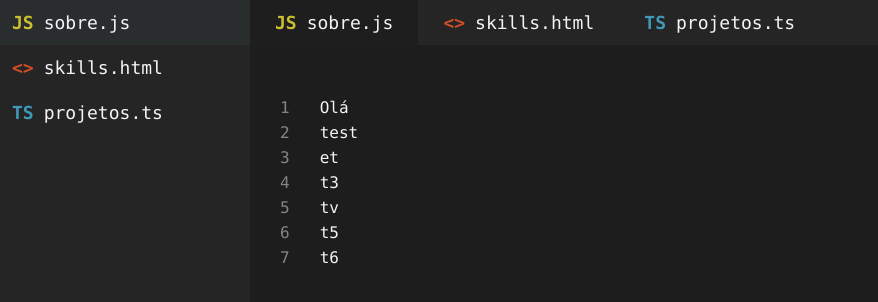
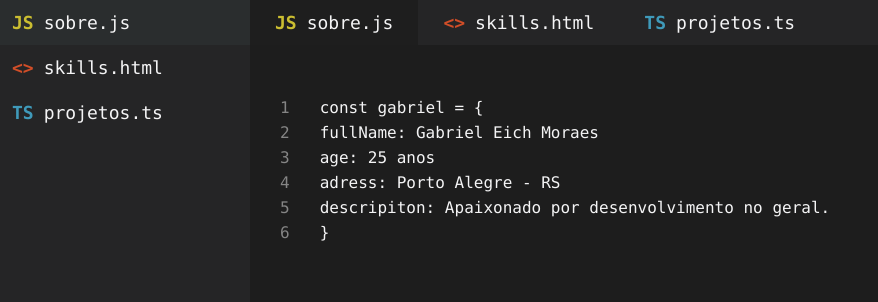
Before and after one commit to geich/cli-portifolio, a Next.js app: page /about in a window 1280 px wide. Shown: the top 302 px of the page, without its empty margins (0-878 px from the left). Built offline with nearby package versions, Linux system fonts and the light colour scheme.

Commit message:
about description test and age calculator

```diff
--- a/src/components/pagesItens/pagesItens.tsx
+++ b/src/components/pagesItens/pagesItens.tsx
@@ -11,7 +11,6 @@ interface IItem {
 }
 
 const PagesItens:React.FC<IItem> = ({ link, iconText, name, color, router }) => {
-    console.log(router)
     return (
         <Link href={link}>
             <Item className={`menuItem ${link === router.pathname ? 'active' : ''}`}><ItemIcon id={color}>{iconText}</ItemIcon>{name}</Item>
--- a/src/pages/about.tsx
+++ b/src/pages/about.tsx
@@ -2,17 +2,22 @@ import React from 'react'
 import App from '../layouts/pages/pages'
 
 const Home: React.FC = () => {
+    const calcAge = (birthDate: Date): number => {
+        const today = new Date()
+        const diff = today.getTime() - birthDate.getTime()
+        const age = Math.floor(diff / (1000 * 60 * 60 * 24 * 365.25))
+        return age
+    }
     return (
         <div>
             <main >
                 <App>
-                    <p><span>Olá</span></p>
-                    <p>test</p>
-                    <p>et</p>
-                    <p>t3</p>
-                    <p>tv</p>
-                    <p>t5</p>
-                    <p>t6</p>
+                    <p>const gabriel = {'{'} </p>
+                    <p>fullName: Gabriel Eich Moraes</p>
+                    <p>age: {calcAge(new Date('1995-06-29'))} anos</p>
+                    <p>adress: Porto Alegre - RS</p>
+                    <p>descripiton: Apaixonado por desenvolvimento no geral.</p>
+                    <p>{'}'}</p>
                 </App>
             </main>
         </div>
```
